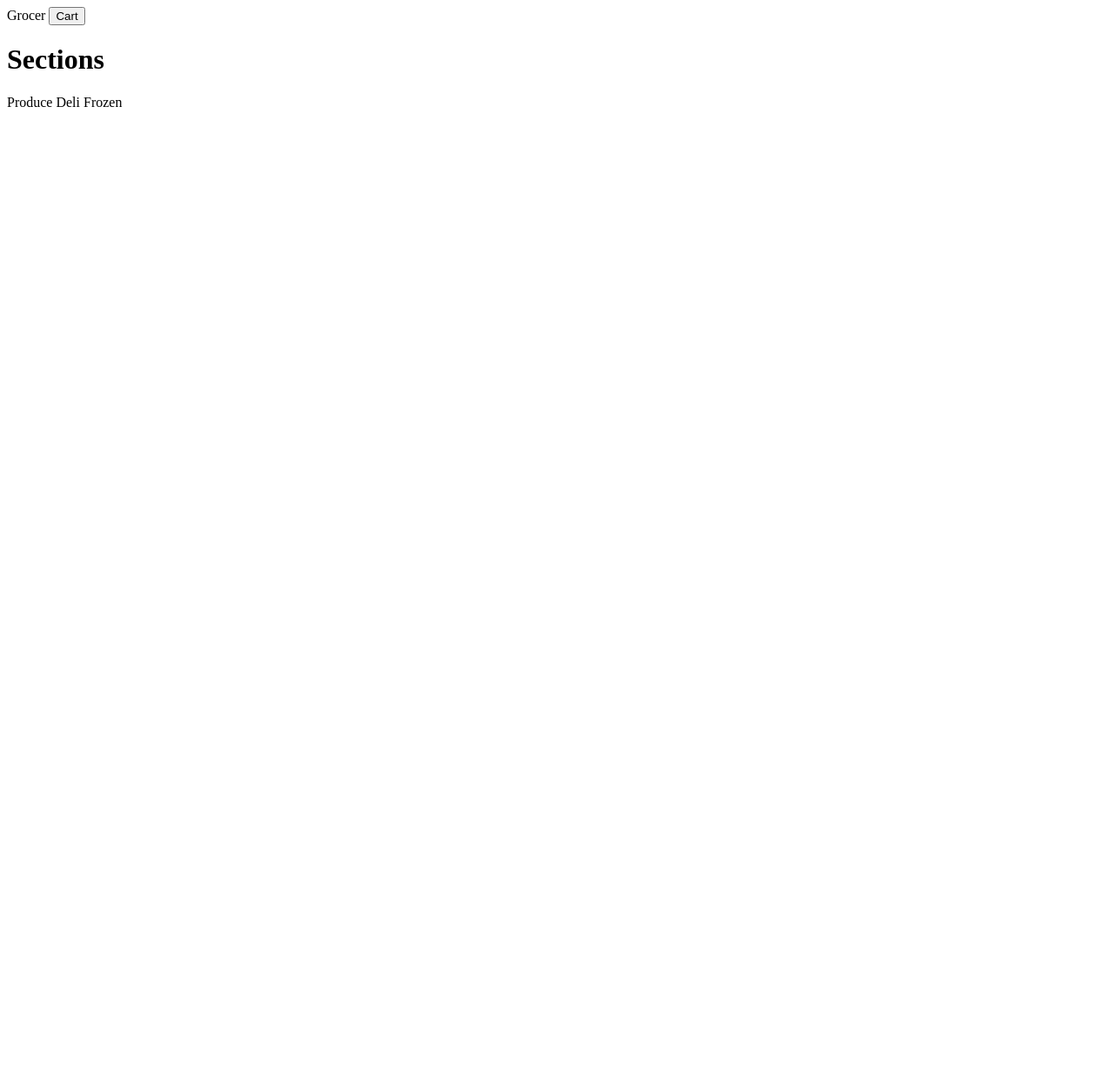
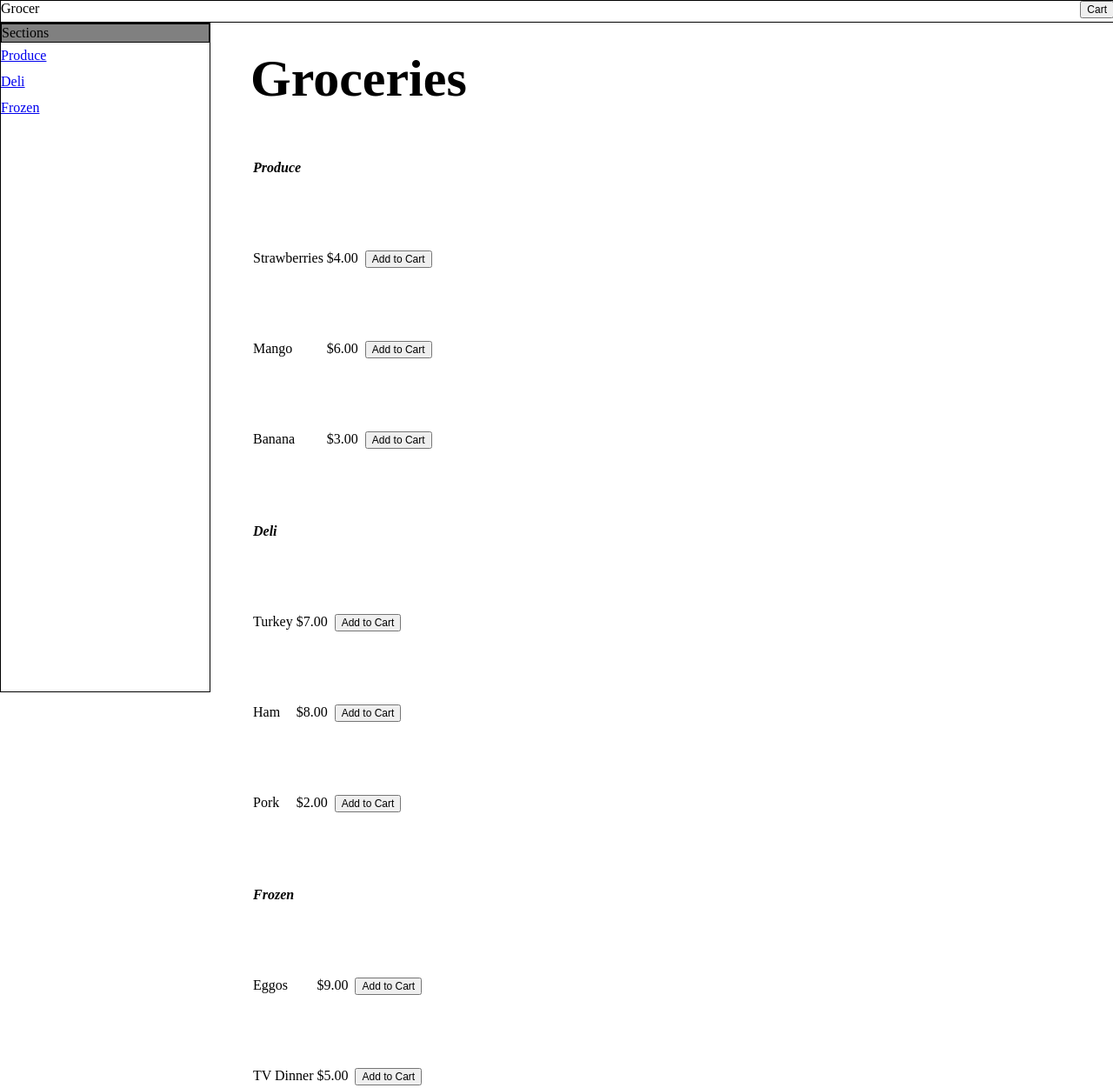
Before and after one commit to deadlyicon/Phase-2-Challenge-2, a plain HTML site: page Part-3/index.html in a window 1280 px wide. Shown: the top 1251 px of the page at 87% size. Before the commit the page ends 800 px from the top, so only its background shows below. Drawn offline with Linux system fonts and the light colour scheme.

Commit message:
Part 3 done, Part 4 mostly done

```diff
--- a/Part-3/index.html
+++ b/Part-3/index.html
@@ -13,13 +13,70 @@
   </div>
   <!-- Sidebar -->
   <div class="sidebar">
-      <h1>Sections</h1>
-      <a>Produce</a>
-      <a>Deli</a>
-      <a>Frozen</a>
+    <p class="sidebarTitle">Sections</p>
+    <a href="#produce">Produce</a>
+    <br>
+    <a href="#deli">Deli</a>
+    <br>
+    <a href="#frozen">Frozen</a>
   </div>
   <!-- General -->
   <div class="page">
+    <h1 class="pageTitle">Groceries</h1>
+    <table>
+      <th class="sectionTitle" id="produce">Produce</th>
+      <tr>
+        <td>Strawberries</td>
+        <td>$4.00</td>
+        <td><td><button>Add to Cart</button></td>
+      </tr>
+      <tr>
+        <td>Mango</td>
+        <td>$6.00</td>
+        <td><td><button>Add to Cart</button></td>
+      </tr>
+      <tr>
+        <td>Banana</td>
+        <td>$3.00</td>
+        <td><td><button>Add to Cart</button></td>
+      </tr>
+    </table>
+    <table>
+      <th class="sectionTitle" id="deli">Deli</th>
+      <tr>
+        <td>Turkey</td>
+        <td>$7.00</td>
+        <td><td><button>Add to Cart</button></td>
+      </tr>
+      <tr>
+        <td>Ham</td>
+        <td>$8.00</td>
+        <td><td><button>Add to Cart</button></td>
+      </tr>
+      <tr>
+        <td>Pork</td>
+        <td>$2.00</td>
+        <td><td><button>Add to Cart</button></td>
+      </tr>
+    </table>
+    <table>
+      <th class="sectionTitle" id="frozen">Frozen</th>
+      <tr>
+        <td>Eggos</td>
+        <td>$9.00</td>
+        <td><td><button>Add to Cart</button></td>
+      </tr>
+      <tr>
+        <td>TV Dinner</td>
+        <td>$5.00</td>
+        <td><td><button>Add to Cart</button></td>
+      </tr>
+      <tr>
+        <td>Ice Cream</td>
+        <td>$1.00</td>
+        <td><td><button>Add to Cart</button></td>
+      </tr>
+    </table>
   </div>
 </body>
 
--- a/Part-3/style.css
+++ b/Part-3/style.css
@@ -1,3 +1,53 @@
+body {
+  margin: 0px;
+}
+
+button {
+  font-size: 12px;
+}
+
+.navbar {
+  position: fixed;
+  height: 3vh;
+  width: 100%;
+  border: 1px solid black;
+  overflow:hidden;
+  top: 0;
+  background-color: white;
+}
+
 .cartButton {
-  text-align: right;
+  float: right;
 }
+
+.sidebar {
+  position: fixed;
+  height: 96vh;
+  width: 30vh;
+  border: 1px solid black;
+  line-height: 30px;
+  margin-top: -6.75vh;
+}
+
+.sidebarTitle {
+  margin: 0px;
+  background-color: gray;
+  border: 1px solid black;
+  line-height: 20px;
+}
+
+.page {
+  margin-top: 10vh;
+  margin-left: 36vh;
+  line-height: 100px;
+}
+
+.pageTitle {
+  font-size: 60px;
+  line-height: 20px;
+}
+
+.sectionTitle {
+  font-style: italic;
+  text-align: left;
+}
```
Also changed, not shown: Part-4/quiz.md (+30 -5 lines), README.md. Lines whose indentation alone changed are shown as unchanged.
